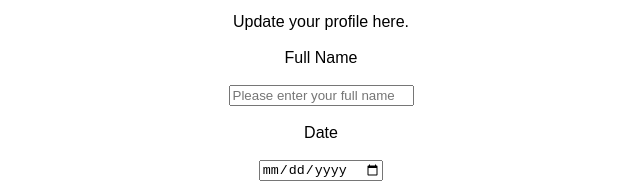
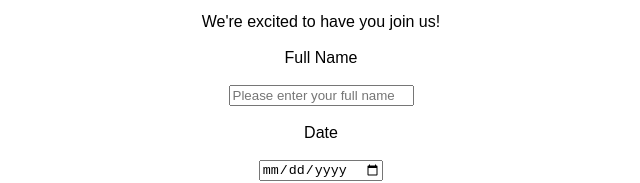
Before and after one commit to ratanaksambathlong/SIT120, a plain HTML site: page SIT120 Assessment 3 Project Implementation and Presentation/join.html in a window 1280 px wide. Shown: the part 258-441 px from the top of the page, 319-959 px from the left. Drawn offline with nearby package versions, Linux system fonts and the light colour scheme.

Commit message:
text change

```diff
--- a/SIT120 Assessment 3 Project Implementation and Presentation/join.html
+++ b/SIT120 Assessment 3 Project Implementation and Presentation/join.html
@@ -32,7 +32,7 @@
 
 
 
-    <p2>Update your profile here.</p2><br><br>
+    <p2>We're excited to have you join us!</p2><br><br>
 
     <div id="app">
         <p2>Full Name</p2><br><br>
```
